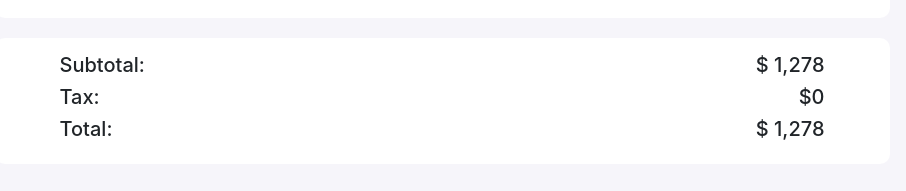
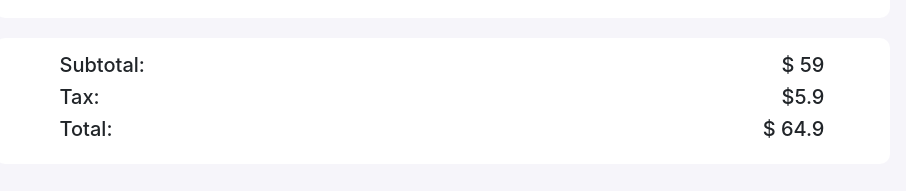
Before and after one commit to MridulChandraNath/ShoppingCartSolutionTwoPHero, a plain HTML site: page index.html in a window 1280 px wide. Both pictures are taken after a click on the button 748 px from the left and 242 px from the top of the page. Shown: the part 491-682 px from the top of the page, without its empty margins (198-1104 px from the left). Drawn offline with nearby package versions, Linux system fonts and the light colour scheme.

Commit message:
Shopping card completed using function

```diff
--- a/cart.js
+++ b/cart.js
@@ -49,6 +49,31 @@ function updateProductNumber(isIncreasing, price, product) {
     // update case Total
     const productTotal = document.getElementById('balance' + product);
     productTotal.innerText = productNumber * price;
+    calculteTotal();
+}
+function getInputValue(product) {
+    const productInput = document.getElementById('count' + product);
+    const productNumber = parseInt(productInput.value);
+    return productNumber;
+}
+
+function calculteTotal() {
+    // const phoneInput = getInputValue('phone');
+    // const phoneNumber = parseInt(phoneInput.value);
+    // const phoneTotal = phoneNumber * 1219;
+    const phoneTotal = getInputValue('Mobile') * 1219;
+    const caseTotal = getInputValue('Case') * 59;
+
+    const subTotal = phoneTotal + caseTotal;
+    const tax = subTotal / 10;
+    const totalPrice = subTotal + tax;
+
+    // console.log(subTotal);
+    document.getElementById('sub-total').innerText = subTotal;
+    document.getElementById('tax-total').innerText = tax;
+    document.getElementById('total').innerText = totalPrice;
+
+
 
 }
 
--- a/index.html
+++ b/index.html
@@ -64,8 +64,8 @@
                      </div>
 
                      <div class="col-md-4 status">
-                        <h5>$ <span id="sub-total">1,278</span></h5>
-                        <h5>$0</h5>
+                        <h5>$ <span id="sub-total">1278</span></h5>
+                        <h5>$<span id="tax-total">0</span></h5>
                         <h5>$ <span id="total">1,278</span></h5>
                      </div>
                   </div>
```
